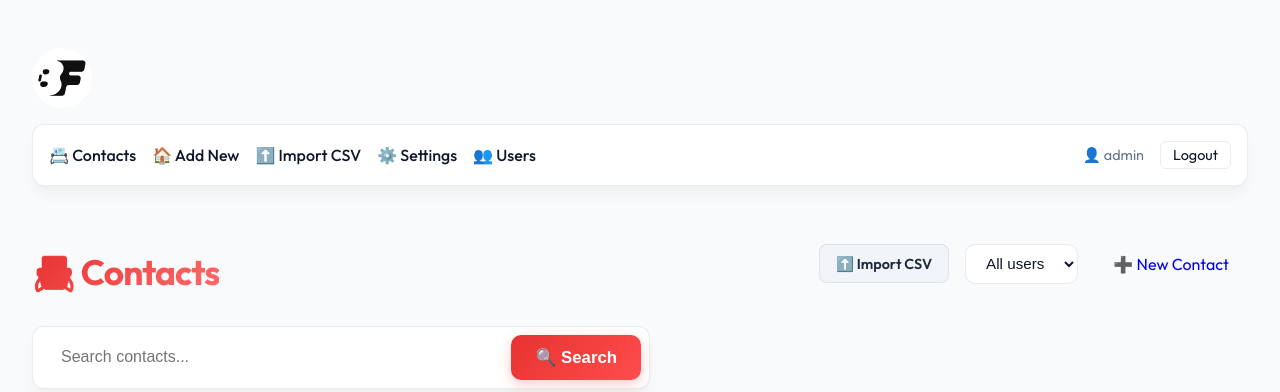
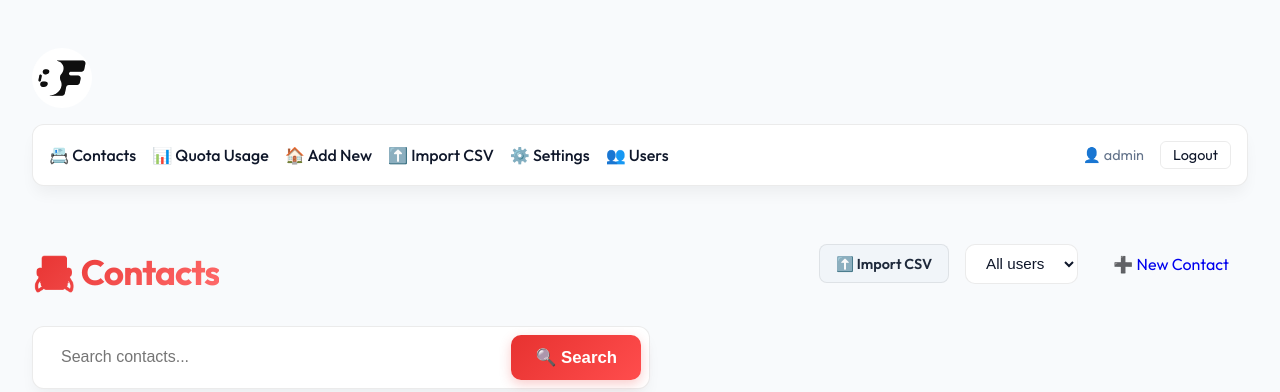
Before and after one commit to Ashraful7679/QR-Code-Generator, a Flask app: page /contacts in a window 1280 px wide. Shown: the top 392 px of the page. Run offline with Flask 3, Linux system fonts and the light colour scheme; a user stored in the database is signed in; data comes from the database, SQL or seed files in the repository; some libraries are stand-ins or nearby versions.

Commit message:
Add Quota Usage dashboard navigation link

```diff
--- a/templates/base.html
+++ b/templates/base.html
@@ -22,6 +22,7 @@
       <nav class="navbar">
         <div class="nav-links">
           <a href="{{ url_for('contacts_list') }}">📇 Contacts</a>
+          <a href="{{ url_for('quota_usage') }}">📊 Quota Usage</a>
           <a href="{{ url_for('index') }}">🏠 Add New</a>
           <a href="{{ url_for('bulk_import') }}">⬆️ Import CSV</a>
           <a href="{{ url_for('settings') }}">⚙️ Settings</a>
```
